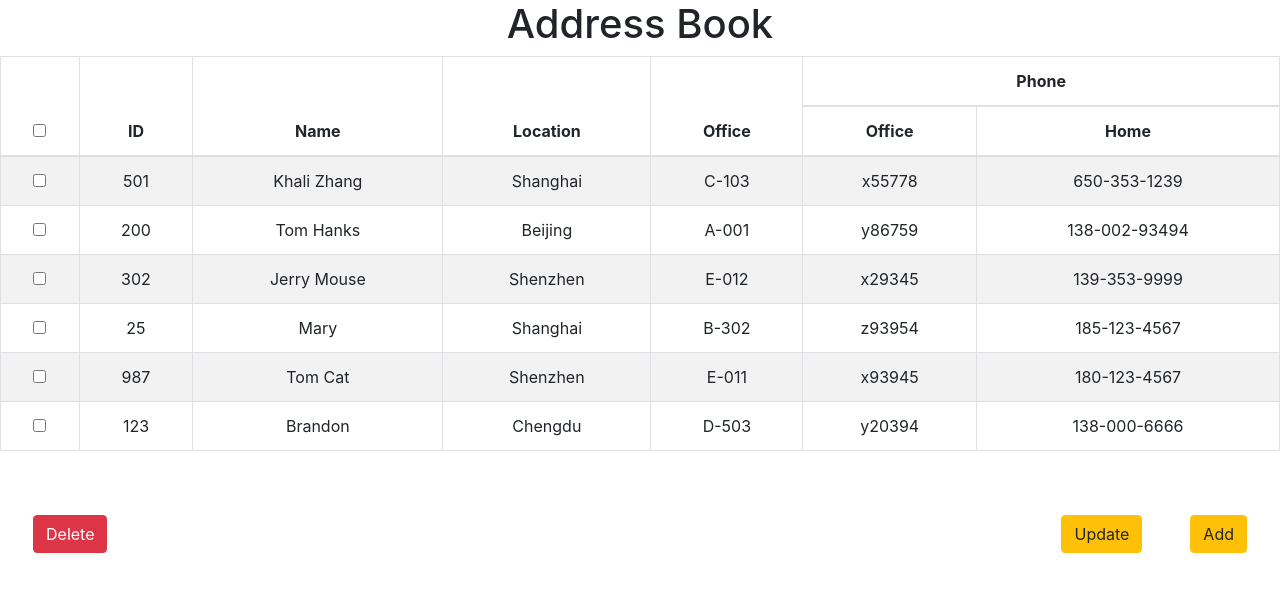
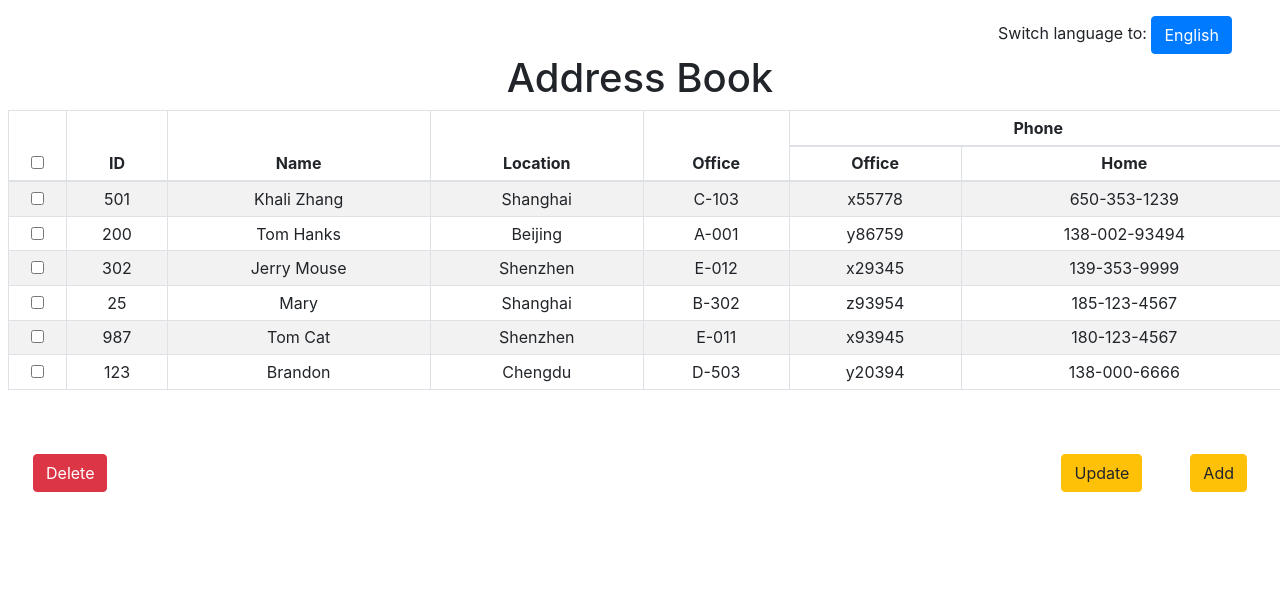
Before and after one commit to nchen/address-book, a React (Create React App) app: page / in a window 1280 px wide. Shown: the top 592 px of the page. Built offline with nearby package versions, Linux system fonts and the light colour scheme.

Commit message:
Add i18n support

```diff
--- a/package.json
+++ b/package.json
@@ -7,10 +7,13 @@
     "@testing-library/react": "^9.3.2",
     "@testing-library/user-event": "^7.1.2",
     "bootstrap": "^4.5.0",
+    "i18next": "^19.4.4",
+    "i18next-browser-languagedetector": "^4.2.0",
     "immer": "^6.0.8",
     "react": "^16.13.1",
     "react-bootstrap": "^1.0.1",
     "react-dom": "^16.13.1",
+    "react-i18next": "^11.5.0",
     "react-scripts": "3.4.1",
     "use-immer": "^0.4.0"
   },
--- a/src/AddressBook.js
+++ b/src/AddressBook.js
@@ -4,10 +4,13 @@ import addressData from "./addressData.json";
 import { initialState, addressBookReducer } from "./addressBookReducer";
 import { useImmerReducer } from "use-immer";
 import { produce } from "immer";
+import { useTranslation, Trans, Translation } from "react-i18next";
 
 const _initialState = { ...initialState, data: addressData };
 
 const AddressBook = () => {
+  let { t, i18n } = useTranslation();
+
   let [state, dispatch] = useImmerReducer(addressBookReducer, _initialState);
   let [showDialog, setShowDialog] = useState(false);
   let [msg, setMsg] = useState("");
@@ -37,9 +40,19 @@ const AddressBook = () => {
 
   return (
     <div>
-      <h1>Address Book</h1>
+      <div className="text-right mt-3 mx-5">
+        {t("switch_lang")}
+        <Button
+          onClick={() =>
+            i18n.changeLanguage(i18n.language === "en" ? "zh" : "en")
+          }
+        >
+          {i18n.language === "en" ? "简体中文" : "English"}
+        </Button>
+      </div>
+      <h1>{t("address_book_title")}</h1>
 
-      <Table striped bordered hover>
+      <Table striped bordered hover className="table-sm mx-2">
         <thead>
           <tr>
             <th rowSpan="2">
@@ -53,38 +66,38 @@ const AddressBook = () => {
               rowSpan="2"
               onClick={() => dispatch({ type: "sort", payload: "id" })}
             >
-              ID
+              {t("id")}
             </th>
             <th
               rowSpan="2"
               onClick={() => dispatch({ type: "sort", payload: "name" })}
             >
-              Name
+              {t("name")}
             </th>
             <th
               rowSpan="2"
               onClick={() => dispatch({ type: "sort", payload: "location" })}
             >
-              Location
+              {t("location")}
             </th>
             <th
               rowSpan="2"
               onClick={() => dispatch({ type: "sort", payload: "office" })}
             >
-              Office
+              {t("office")}
             </th>
-            <th colSpan="2">Phone</th>
+            <th colSpan="2">{t("phone")}</th>
           </tr>
           <tr>
             <th
               onClick={() => dispatch({ type: "sort", payload: "officePhone" })}
             >
-              Office
+              {t("office")}
             </th>
             <th
               onClick={() => dispatch({ type: "sort", payload: "cellphone" })}
             >
-              Home
+              {t("home")}
             </th>
           </tr>
         </thead>
@@ -190,7 +203,7 @@ const AddressBook = () => {
       <Row>
         <Col className="text-left p-5">
           <Button variant="danger" onClick={() => dispatch({ type: "delete" })}>
-            Delete
+            {t("delete")}
           </Button>
         </Col>
         <Col className="text-right p-5">
@@ -199,22 +212,24 @@ const AddressBook = () => {
             className="mx-5"
             onClick={() => doUpdate(state)}
           >
-            Update
+            {t("update")}
           </Button>
           <Button variant="warning" onClick={() => dispatch({ type: "add" })}>
-            Add
+            {t("add")}
           </Button>
         </Col>
       </Row>
 
       <Modal show={showDialog} onHide={handleClose} animation={false}>
         <Modal.Header closeButton>
-          <Modal.Title>Alert</Modal.Title>
+          <Modal.Title>{t("alert")}</Modal.Title>
         </Modal.Header>
-        <Modal.Body>{msg}</Modal.Body>
+        <Modal.Body>
+          <pre>{msg}</pre>
+        </Modal.Body>
         <Modal.Footer>
           <Button variant="primary" onClick={handleClose}>
-            Close
+            {t("close")}
           </Button>
         </Modal.Footer>
       </Modal>
--- /dev/null
+++ b/src/i18n.js
@@ -0,0 +1,26 @@
+import LanguageDetector from "i18next-browser-languagedetector";
+import i18n from "i18next";
+import enUsTrans from "./locales/en-us.json";
+import zhCnTrans from "./locales/zh-cn.json";
+import { initReactI18next } from "react-i18next";
+
+i18n
+  .use(LanguageDetector)
+  .use(initReactI18next)
+  .init({
+    resources: {
+      en: {
+        translation: enUsTrans,
+      },
+      zh: {
+        translation: zhCnTrans,
+      },
+    },
+    fallbackLng: "en", // Default language key, "en" or "zh".
+    debug: false,
+    interpolation: {
+      escapeValue: false, // not needed for react as it escapes by default
+    },
+  });
+
+export default i18n;
--- /dev/null
+++ b/src/locales/en-us.json
@@ -0,0 +1,15 @@
+{
+  "address_book_title": "Address Book",
+  "id": "ID",
+  "name": "Name",
+  "location": "Location",
+  "office": "Office",
+  "phone": "Phone",
+  "home": "Home",
+  "delete": "Delete",
+  "update": "Update",
+  "add": "Add",
+  "alert": "Alert",
+  "close": "Close",
+  "switch_lang": "Switch language to: "
+}
--- /dev/null
+++ b/src/locales/zh-cn.json
@@ -0,0 +1,15 @@
+{
+  "address_book_title": "地址簿",
+  "id": "编号",
+  "name": "姓名",
+  "location": "地点",
+  "office": "办公室",
+  "phone": "电话",
+  "home": "家庭",
+  "delete": "删除",
+  "update": "更新",
+  "add": "添加",
+  "alert": "提示",
+  "close": "关闭",
+  "switch_lang": "语言切换到："
+}
```
Also changed, not shown: src/App.js (+4 -3 lines), 1 other file (tests, documents, lock files or other folders).
